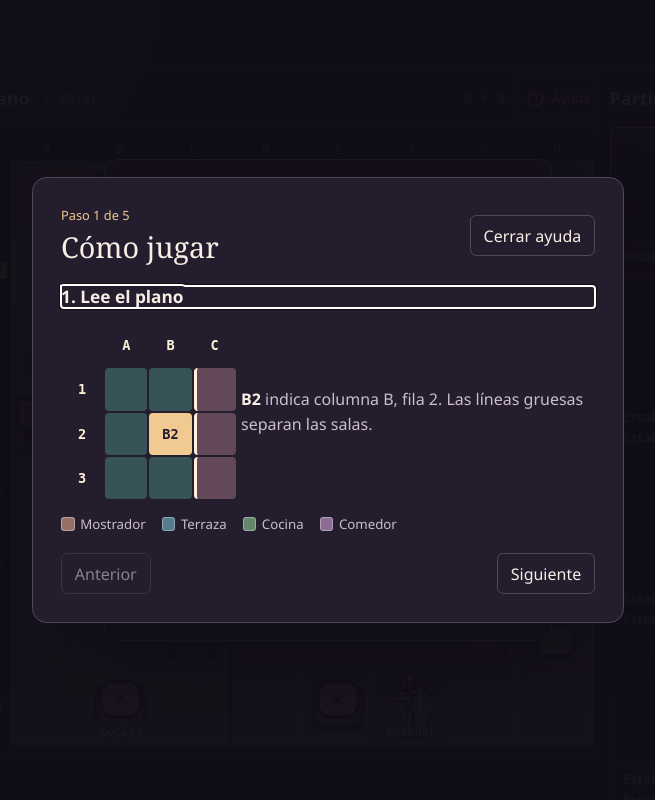
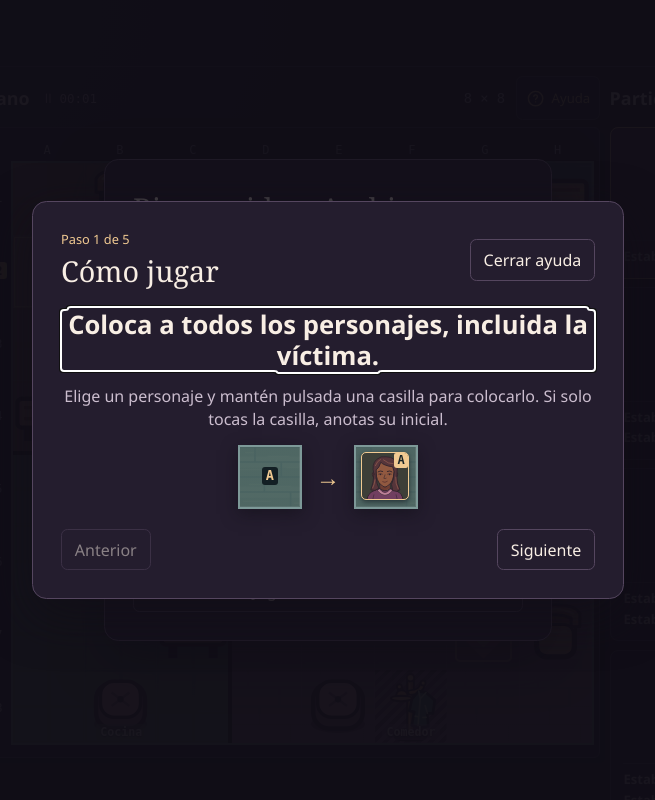
Before and after one commit to drako-1893/Mordquest, a FastAPI app: page /level/1/ in a window 1280 px wide, after a click on "Ayuda". Shown: the whole page, without its empty margins (312-967 px from the left). Run offline with FastAPI, Linux system fonts and the light colour scheme; data that the repository does not hold is empty.

Commit message:
mejora en tutorial

```diff
--- a/web/static/css/game.css
+++ b/web/static/css/game.css
@@ -203,7 +203,6 @@
 }
 .cell.has-cross { --floor-tint: color-mix(in srgb, var(--floor) 60%, #10191c 33%); }
 .cell.has-active-note { box-shadow: inset 0 0 0 2px var(--accent); z-index: 2; }
-.room-swatch { width: .85rem; height: .85rem; border: 1px solid #ffffff55; border-radius: .2rem; }
 .object { display: inline-block; flex: none; width: 1.2rem; aspect-ratio: 1; background: center / contain no-repeat var(--object); }
 .chair { --object: url("/Resources/silla.svg"); }
 .rug { --object: url("/Resources/alfombra.svg"); }
@@ -279,29 +278,35 @@
 .large-board .cell-mark { font-size: clamp(.8rem, 3.1cqw, 1.6rem); }
 .is-holding::after { content: ""; position: absolute; z-index: 3; inset: auto 5px 4px; height: 4px; border-radius: 3px; background: var(--accent); box-shadow: 0 0 0 1px #17121f; transform-origin: left; animation: hold-progress var(--hold-time) linear both; pointer-events: none; }
 @keyframes hold-progress { from { transform: scaleX(0); } to { transform: scaleX(1); } }
-.legend { display: flex; flex-wrap: wrap; gap: .45rem 1rem; }
-.legend span { display: flex; align-items: center; gap: .35rem; color: var(--muted); font-size: .83rem; }
-.help-dialog h3 { margin: 0; font-size: 1.08rem; line-height: 1.3; }
+.help-dialog h3 { margin: 0; font-size: clamp(1.2rem, 4vw, 1.6rem); line-height: 1.2; }
 .help-dialog form { justify-content: end; }
 .help-dialog { width: min(37rem, calc(100% - 1.5rem)); }
 .tutorial-header, .tutorial-nav { display: flex; align-items: center; justify-content: space-between; gap: .65rem; }
 .tutorial-header form { margin: 0; }
 .tutorial-count { margin: 0 0 .2rem; color: var(--accent); font-size: .8rem; }
-.tutorial-step:not([hidden]) { display: grid; gap: 1rem; margin-block: 1.25rem; }
-.tutorial-step p, .tutorial-tools { margin: 0; color: var(--muted); line-height: 1.55; }
-.tutorial-step strong { color: #f8eee4; }
-.tutorial-example { display: grid; grid-template-columns: minmax(7.5rem, 10rem) minmax(0, 1fr); gap: 1.25rem; align-items: center; }
-.tutorial-tools { display: grid; gap: .65rem; padding-inline-start: 1.2rem; }
-.tutorial-grid { display: grid; grid-template-columns: .65fr repeat(3, 1fr); gap: 2px; color: #fff1d8; font: 700 .85rem ui-monospace, monospace; }
-.tutorial-grid > *, .tutorial-actions > span { display: grid; place-items: center; aspect-ratio: 1; font-style: normal; }
-.tutorial-grid i, .tutorial-actions > span { border-radius: .25rem; background: #375357; }
-.tutorial-grid .tutorial-other { background: #624858; }
-.tutorial-grid .tutorial-wall { border-left: 3px solid #fff1d8; }
-.tutorial-grid .tutorial-cross, .tutorial-actions .tutorial-cross { background: #4c3849; color: #ffcfbd; }
-.tutorial-grid .tutorial-focus, .tutorial-actions .tutorial-focus { background: #f1ca92; color: #231c2c; }
-.tutorial-actions { display: flex; gap: .35rem; }
-.tutorial-actions > span { width: 2.5rem; font-weight: 700; }
-.tutorial-actions .tutorial-note { color: #bde8ca; font-size: .7rem; }
+.tutorial-step:not([hidden]) { display: grid; gap: .85rem; margin-block: 1.25rem; text-align: center; }
+.tutorial-step p { margin: 0; color: var(--muted); line-height: 1.45; }
+.tutorial-grid {
+  --room-color: #466766;
+  --person-color: #f1ca92;
+  display: grid;
+  grid-template: repeat(3, minmax(0, 1fr)) / repeat(3, minmax(0, 1fr));
+  justify-self: center;
+  width: min(100%, 12rem, 36dvh);
+  box-shadow: 0 5px 15px #100d1680;
+  pointer-events: none;
+}
+.tutorial-grid .tutorial-other { --room-color: #685168; border-inline-start: 4px solid #29212b; }
+.tutorial-grid .tutorial-valid { --floor: #406e53; box-shadow: inset 0 0 0 2px #a9e0b1; }
+.tutorial-grid .tutorial-valid .cell-mark { color: #d4ffda; }
+.tutorial-grid .cell-mark { font-size: clamp(1rem, 14cqw, 1.65rem); }
+.tutorial-grid .object { width: 78%; }
+.tutorial-grid .token { width: min(100%, 3rem); font-size: .75rem; }
+.tutorial-grid .tutorial-victim { --person-color: #e7a1b1; }
+.tutorial-demo { display: flex; align-items: center; justify-content: center; gap: .85rem; }
+.tutorial-grid.tutorial-single { grid-template: 1fr / 1fr; width: 4rem; }
+.tutorial-arrow { font-size: 1.5rem; color: var(--accent); }
+.tutorial-note { padding: .15rem .25rem; border-radius: 3px; background: #131f24; color: var(--person-color); font: 800 .85rem/1 ui-monospace, monospace; }
 .tutorial-nav button:disabled { opacity: .48; }
 .controls { position: sticky; top: .35rem; z-index: 6; display: grid; grid-template-columns: repeat(5, minmax(0, 1fr)); gap: .35rem; padding: .35rem; background: #1c1824; border: 1px solid var(--line); border-radius: .85rem; }
 .tool { position: relative; display: inline-flex; align-items: center; justify-content: center; gap: .45rem; min-height: 52px; padding: .45rem .3rem; background: #362b40; border: 1px solid #786388; border-radius: .6rem; box-shadow: 0 2px #100d16; font-size: .86rem; font-weight: 600; line-height: 1.15; }
@@ -550,8 +555,6 @@
 }
 
 @media (max-width: 520px) {
-  .tutorial-example { grid-template-columns: 1fr; gap: .85rem; }
-  .tutorial-grid { width: min(100%, 9rem); }
   .controls { gap: .2rem; padding: .3rem; }
   .controls .tool { padding: .3rem .1rem; font-size: clamp(.6rem, 2.4vw, .77rem); overflow-wrap: anywhere; }
   .walkthrough-body { grid-template-columns: 1fr; gap: .25rem; }
--- a/web/static/js/game/board.js
+++ b/web/static/js/game/board.js
@@ -79,17 +79,8 @@ export function mountBoard(level) {
       axis.append(label);
     }
   }
-  const roomLegend = document.querySelector("#room-legend");
   const roomLabels = document.querySelector("#room-labels");
   for (const room of level.rooms) {
-    const label = document.createElement("span");
-    const swatch = document.createElement("i");
-    swatch.className = "room-swatch";
-    swatch.style.backgroundColor = room.color;
-    swatch.setAttribute("aria-hidden", "true");
-    label.append(swatch, room.name);
-    roomLegend.append(label);
-
     const row = level.room_map.findLastIndex(line => line.includes(room.id));
     const runs = [...level.room_map[row].matchAll(new RegExp(room.id + "+", "g"))];
     const bottom = runs.reduce((widest, run) => run[0].length > widest[0].length ? run : widest);
--- a/web/templates/components/game/help.html
+++ b/web/templates/components/game/help.html
@@ -5,71 +5,100 @@
   </header>
 
   <section class="tutorial-step">
-    <h3 tabindex="-1">1. Lee el plano</h3>
-    <div class="tutorial-example">
-      <div class="tutorial-grid" aria-hidden="true">
-        <span></span><span>A</span><span>B</span><span>C</span>
-        <span>1</span><i></i><i></i><i class="tutorial-other tutorial-wall"></i>
-        <span>2</span><i></i><i class="tutorial-focus">B2</i><i class="tutorial-other tutorial-wall"></i>
-        <span>3</span><i></i><i></i><i class="tutorial-other tutorial-wall"></i>
+    <h3 tabindex="-1">Coloca a todos los personajes, incluida la víctima.</h3>
+    <p id="instructions">Elige un personaje y mantén pulsada una casilla para colocarlo. Si solo tocas la casilla, anotas su inicial.</p>
+    <div class="tutorial-demo" aria-hidden="true">
+      <div class="tutorial-grid board tutorial-single">
+        <div class="cell" data-floor="madera"><span class="tutorial-note">A</span></div>
       </div>
-      <p><strong>B2</strong> indica columna B, fila 2. Las líneas gruesas separan las salas.</p>
-    </div>
-    <div id="room-legend" class="legend" role="group" aria-label="Salas del nivel"></div>
-  </section>
-
-  <section class="tutorial-step" hidden>
-    <h3 tabindex="-1">2. Coloca una ficha por fila y columna</h3>
-    <div class="tutorial-example">
-      <div class="tutorial-grid" aria-hidden="true">
-        <span></span><span>A</span><span>B</span><span>C</span>
-        <span>1</span><i></i><i class="tutorial-cross">×</i><i></i>
-        <span>2</span><i class="tutorial-cross">×</i><i class="tutorial-focus">M</i><i class="tutorial-cross">×</i>
-        <span>3</span><i></i><i class="tutorial-cross">×</i><i></i>
+      <span class="tutorial-arrow">→</span>
+      <div class="tutorial-grid board tutorial-single">
+        <div class="cell" data-floor="madera">
+          <div class="tokens"><span class="token">
+            <svg class="character-portrait" viewBox="0 10 120 120"><use href="#portrait-female-base-1"/><use href="#portrait-female-clothes-1"/><use href="#portrait-female-hair-1"/></svg>
+            <span class="portrait-initial">A</span>
+          </span></div>
+        </div>
       </div>
-      <p>Las X marcan casillas descartadas. La regla se aplica aunque haya una pared de por medio.</p>
-    </div>
-    <p>Puedes colocar a los personajes en cualquier orden, incluida la víctima.</p>
-  </section>
-
-  <section class="tutorial-step" hidden>
-    <h3 tabindex="-1">3. Cruza las pistas</h3>
-    <div class="tutorial-example">
-      <div class="tutorial-grid" aria-hidden="true">
-        <span></span><span>A</span><span>B</span><span>C</span>
-        <span>1</span><i></i><i class="tutorial-focus">✓</i><i class="tutorial-other tutorial-wall"></i>
-        <span>2</span><i class="tutorial-focus">✓</i><i><b class="object chair"></b></i><i class="tutorial-other tutorial-wall">×</i>
-        <span>3</span><i></i><i class="tutorial-focus">✓</i><i class="tutorial-other tutorial-wall"></i>
-      </div>
-      <p>«Al lado de la silla» permite las casillas que tocan uno de sus lados <strong>dentro de la misma sala</strong>.</p>
     </div>
   </section>
 
   <section class="tutorial-step" hidden>
-    <h3 tabindex="-1">4. Anota y corrige</h3>
-    <div class="tutorial-actions" aria-hidden="true">
-      <span class="tutorial-note">M</span><span class="tutorial-cross">×</span><span class="tutorial-focus">M</span>
+    <h3 tabindex="-1">Como máximo, una persona por fila y por columna.</h3>
+    <p>Cuenta todo el plano, aunque haya paredes de por medio.</p>
+    <div class="tutorial-grid board" aria-hidden="true">
+      <div class="cell" data-floor="madera"></div>
+      <div class="cell has-cross" data-floor="madera"><span class="cell-mark">×</span></div>
+      <div class="cell tutorial-other" data-floor="baldosa"></div>
+      <div class="cell has-cross" data-floor="madera"><span class="cell-mark">×</span></div>
+      <div class="cell" data-floor="madera">
+        <div class="tokens"><span class="token">
+          <svg class="character-portrait" viewBox="0 10 120 120"><use href="#portrait-female-base-1"/><use href="#portrait-female-clothes-1"/><use href="#portrait-female-hair-1"/></svg>
+          <span class="portrait-initial">A</span>
+        </span></div>
+      </div>
+      <div class="cell tutorial-other has-cross" data-floor="baldosa"><span class="cell-mark">×</span></div>
+      <div class="cell" data-floor="madera"></div>
+      <div class="cell has-cross" data-floor="madera"><span class="cell-mark">×</span></div>
+      <div class="cell tutorial-other" data-floor="baldosa"></div>
     </div>
-    <ul class="tutorial-tools">
-      <li id="instructions"><strong>Ficha.</strong> Elige un personaje y toca una casilla para anotar su inicial. Mantén y arrastra para anotar en varias. Mantén pulsado sin arrastrar o usa Mayús + Intro para colocarlo.</li>
-      <li><strong>Marca X.</strong> Descarta una casilla. Mantén pulsado y arrastra para marcar o quitar varias X.</li>
-      <li id="erase-help"><strong>Borrar.</strong> Elige una casilla para limpiarla o mantén y arrastra para borrar varias. Mantén pulsado el botón o usa Mayús + Intro sobre él para vaciar el plano.</li>
-      <li><strong>Deshacer.</strong> Revierte el último cambio.</li>
-    </ul>
   </section>
 
   <section class="tutorial-step" hidden>
-    <h3 tabindex="-1">5. Comprueba quién estaba con la víctima</h3>
-    <div class="tutorial-example">
-      <div class="tutorial-grid" aria-hidden="true">
-        <span></span><span>A</span><span>B</span><span>C</span>
-        <span>1</span><i class="tutorial-focus">V</i><i></i><i class="tutorial-other"></i>
-        <span>2</span><i></i><i class="tutorial-focus">M</i><i class="tutorial-other"></i>
-        <span>3</span><i class="tutorial-other"></i><i class="tutorial-other"></i><i class="tutorial-focus tutorial-other">N</i>
+    <h3 tabindex="-1">«Al lado» significa arriba, abajo, a la derecha o a la izquierda.</h3>
+    <div class="tutorial-grid board" aria-hidden="true">
+      <div class="cell" data-floor="madera"></div>
+      <div class="cell tutorial-valid" data-floor="madera"><span class="cell-mark">✓</span></div>
+      <div class="cell" data-floor="madera"></div>
+      <div class="cell tutorial-valid" data-floor="madera"><span class="cell-mark">✓</span></div>
+      <div class="cell" data-floor="madera"><span class="object chair"></span></div>
+      <div class="cell tutorial-valid" data-floor="madera"><span class="cell-mark">✓</span></div>
+      <div class="cell" data-floor="madera"></div>
+      <div class="cell tutorial-valid" data-floor="madera"><span class="cell-mark">✓</span></div>
+      <div class="cell" data-floor="madera"></div>
+    </div>
+  </section>
+
+  <section class="tutorial-step" hidden>
+    <h3 tabindex="-1">«Al lado» solo cuenta dentro de la misma sala.</h3>
+    <p>Si una pared separa la casilla del objeto, esa casilla queda fuera.</p>
+    <div class="tutorial-grid board" aria-hidden="true">
+      <div class="cell" data-floor="madera"></div>
+      <div class="cell tutorial-valid" data-floor="madera"><span class="cell-mark">✓</span></div>
+      <div class="cell tutorial-other" data-floor="baldosa"></div>
+      <div class="cell tutorial-valid" data-floor="madera"><span class="cell-mark">✓</span></div>
+      <div class="cell" data-floor="madera"><span class="object chair"></span></div>
+      <div class="cell tutorial-other has-cross" data-floor="baldosa"><span class="cell-mark">×</span></div>
+      <div class="cell" data-floor="madera"></div>
+      <div class="cell tutorial-valid" data-floor="madera"><span class="cell-mark">✓</span></div>
+      <div class="cell tutorial-other" data-floor="baldosa"></div>
+    </div>
+  </section>
+
+  <section class="tutorial-step" hidden>
+    <h3 tabindex="-1">El culpable es quien estaba a solas con la víctima.</h3>
+    <p>«A solas» significa que solo hay dos personas en esa sala. Cuando coloques a todos, pulsa <strong>Comprobar</strong>.</p>
+    <div class="tutorial-grid board" aria-hidden="true">
+      <div class="cell" data-floor="madera">
+        <div class="tokens"><span class="token tutorial-victim">
+          <svg class="character-portrait" viewBox="0 10 120 120"><use href="#portrait-male-base-1"/><use href="#portrait-male-clothes-2"/><use href="#portrait-male-hair-2"/></svg>
+          <span class="portrait-initial">V</span>
+        </span></div>
       </div>
-      <p>M estaba a solas con V, la víctima. En este caso, M es culpable.</p>
+      <div class="cell" data-floor="madera"></div>
+      <div class="cell tutorial-other" data-floor="baldosa"></div>
+      <div class="cell" data-floor="madera"></div>
+      <div class="cell" data-floor="madera">
+        <div class="tokens"><span class="token">
+          <svg class="character-portrait" viewBox="0 10 120 120"><use href="#portrait-female-base-1"/><use href="#portrait-female-clothes-1"/><use href="#portrait-female-hair-1"/></svg>
+          <span class="portrait-initial">A</span>
+        </span></div>
+      </div>
+      <div class="cell tutorial-other" data-floor="baldosa"></div>
+      <div class="cell" data-floor="madera"></div>
+      <div class="cell" data-floor="madera"></div>
+      <div class="cell tutorial-other" data-floor="baldosa"></div>
     </div>
-    <p>«A solas con» exige exactamente dos personas. «En la misma habitación» admite más. Revisa las reglas del caso y pulsa <strong>Comprobar</strong>.</p>
   </section>
 
   <nav class="tutorial-nav" aria-label="Pasos de la ayuda">
--- a/web/templates/pages/game.html
+++ b/web/templates/pages/game.html
@@ -16,6 +16,7 @@
           <div class="controls" role="group" aria-label="Herramientas">
             <button id="cross" type="button" class="tool" aria-pressed="false" aria-label="Marca X" title="Marca X"><svg class="tool-icon" aria-hidden="true"><use href="#icon-cross"/></svg><span class="tool-label">Marca X</span></button>
             <button id="erase" type="button" class="tool" aria-pressed="false" aria-label="Borrar" title="Borrar" aria-describedby="erase-help"><svg class="tool-icon" aria-hidden="true"><use href="#icon-erase"/></svg><span class="tool-label">Borrar</span></button>
+            <span id="erase-help" hidden>Mantén pulsado Borrar o usa Mayús + Intro para vaciar el plano.</span>
             <button id="undo" type="button" class="tool" aria-label="Deshacer" title="Deshacer" disabled><svg class="tool-icon" aria-hidden="true"><use href="#icon-undo"/></svg><span class="tool-label">Deshacer</span></button>
             <button id="check" type="button" class="tool check-tool" aria-label="Comprobar" title="Comprobar" disabled><svg class="tool-icon" aria-hidden="true"><use href="#icon-check"/></svg><span class="tool-label">Comprobar</span></button>
             <button id="replay" type="button" class="tool check-tool" aria-label="Volver a jugar" title="Volver a jugar" aria-haspopup="dialog" aria-controls="replay-dialog" hidden><svg class="tool-icon" aria-hidden="true"><use href="#icon-replay"/></svg><span class="tool-label">Volver a jugar</span></button>
```
